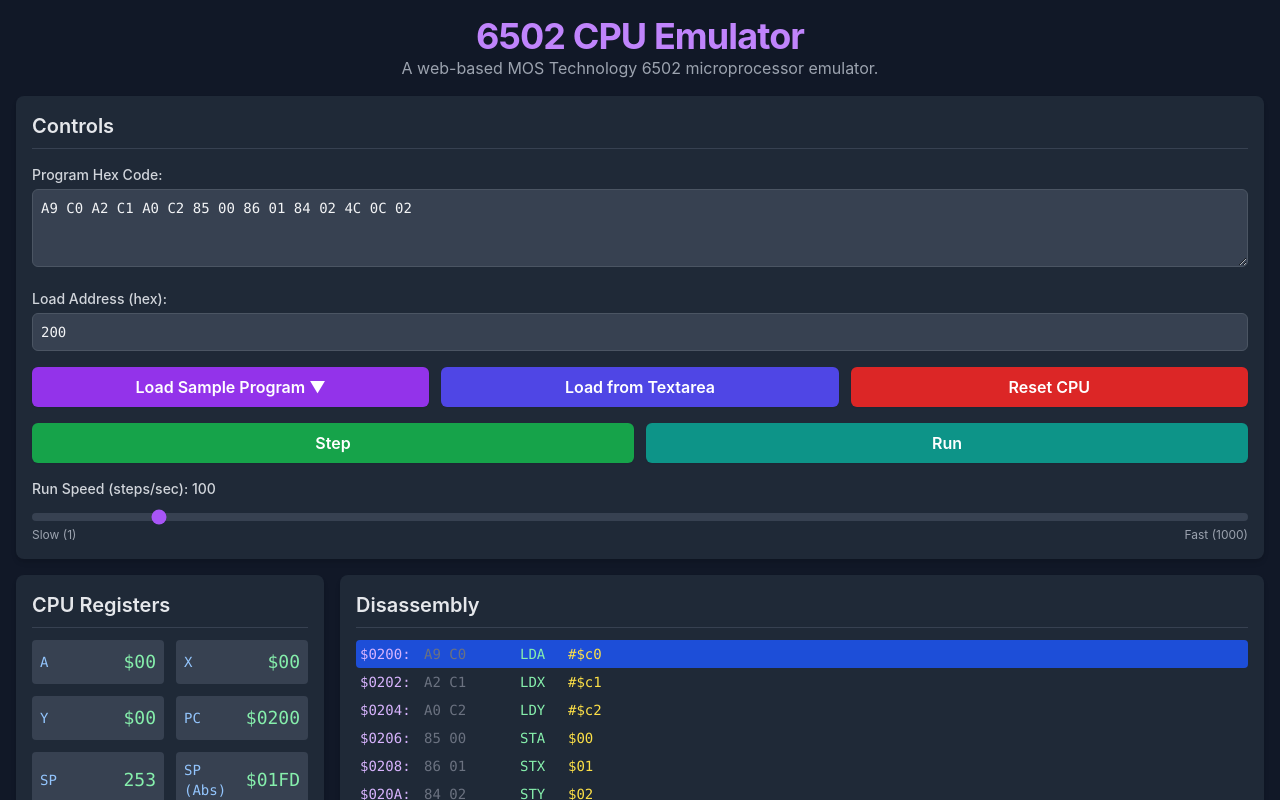
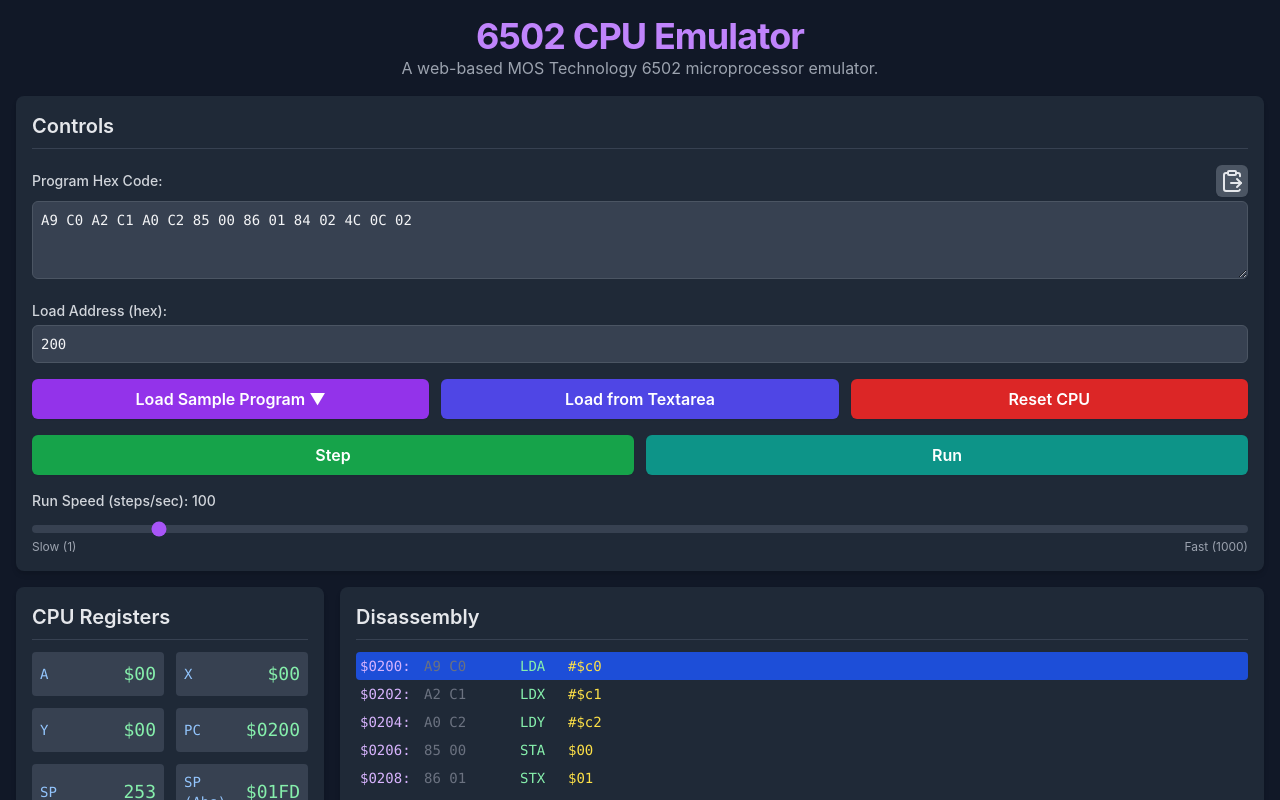
Before and after one commit to sokoide/6502-emulator, a React (Vite) app: page / in a window 1280 px wide. Shown: the top 800 px of the page. Built offline with nearby package versions, Linux system fonts and the light colour scheme.

Commit message:
update: paste feature

```diff
--- a/components/CpuControls.tsx
+++ b/components/CpuControls.tsx
@@ -1,7 +1,7 @@
 
 import React, { useState, useCallback, useRef, useEffect } from 'react';
 import { SIMPLE_PROGRAM_HEX, DEFAULT_PROGRAM_LOAD_ADDRESS } from '../constants';
-
+import { ClipboardPaste } from 'lucide-react'
 interface CpuControlsProps {
   onLoadProgram: (hexString: string, loadAddress: number) => void;
   onReset: () => void;
@@ -87,6 +87,21 @@ const CpuControls: React.FC<CpuControlsProps> = ({
     setIsSampleMenuOpen(false);
   };
 
+  const handleClearAndPaste = useCallback(async () => {
+    if (!navigator.clipboard || !navigator.clipboard.readText) {
+      alert('Clipboard API is not available in this browser or context.');
+      return;
+    }
+    try {
+      const text = await navigator.clipboard.readText();
+      setHexCode(text);
+    } catch (err) {
+      console.error('Failed to read clipboard contents:', err);
+      // Inform the user that pasting failed, possibly due to permissions or empty clipboard
+      alert('Failed to paste from clipboard. Please ensure you have granted permission and copied text.');
+    }
+  }, [setHexCode]);
+
   // Close sample menu if clicked outside
   // Fixed: Import useEffect from react
   useEffect(() => {
@@ -107,9 +122,19 @@ const CpuControls: React.FC<CpuControlsProps> = ({
       <h2 className="text-xl font-semibold mb-4 text-gray-200 border-b border-gray-700 pb-2">Controls</h2>
 
       <div className="mb-4">
-        <label htmlFor="hexCode" className="block text-sm font-medium text-gray-300 mb-1">
-          Program Hex Code:
-        </label>
+        <div className="flex justify-between items-center mb-1">
+          <label htmlFor="hexCode" className="block text-sm font-medium text-gray-300">
+            Program Hex Code:
+          </label>
+          <button
+            type="button"
+            onClick={handleClearAndPaste}
+            className="p-1 text-xs bg-gray-600 hover:bg-gray-500 text-gray-200 rounded-md shadow-sm focus:outline-none focus:ring-2 focus:ring-indigo-500 focus:ring-offset-2 focus:ring-offset-gray-900"
+            title="Clear and Paste from Clipboard"
+          >
+              <ClipboardPaste size={24} />
+          </button>
+        </div>
         <textarea
           id="hexCode"
           rows={3}
--- a/package.json
+++ b/package.json
@@ -9,6 +9,7 @@
     "preview": "vite preview"
   },
   "dependencies": {
+    "lucide-react": "^0.511.0",
     "react": "^19.1.0",
     "react-dom": "^19.1.0"
   },
--- a/vite.config.ts
+++ b/vite.config.ts
@@ -7,6 +7,9 @@ export default defineConfig(({ mode }) => {
     base: '/6502-emulator/',
     define: {
     },
+    server: {
+      port: parseInt(env.VITE_PORT) || 5174,
+    },
     resolve: {
       alias: {
         '@': path.resolve(__dirname, '.'),
```
Also changed, not shown: 6 other files (tests, documents, lock files or other folders).
